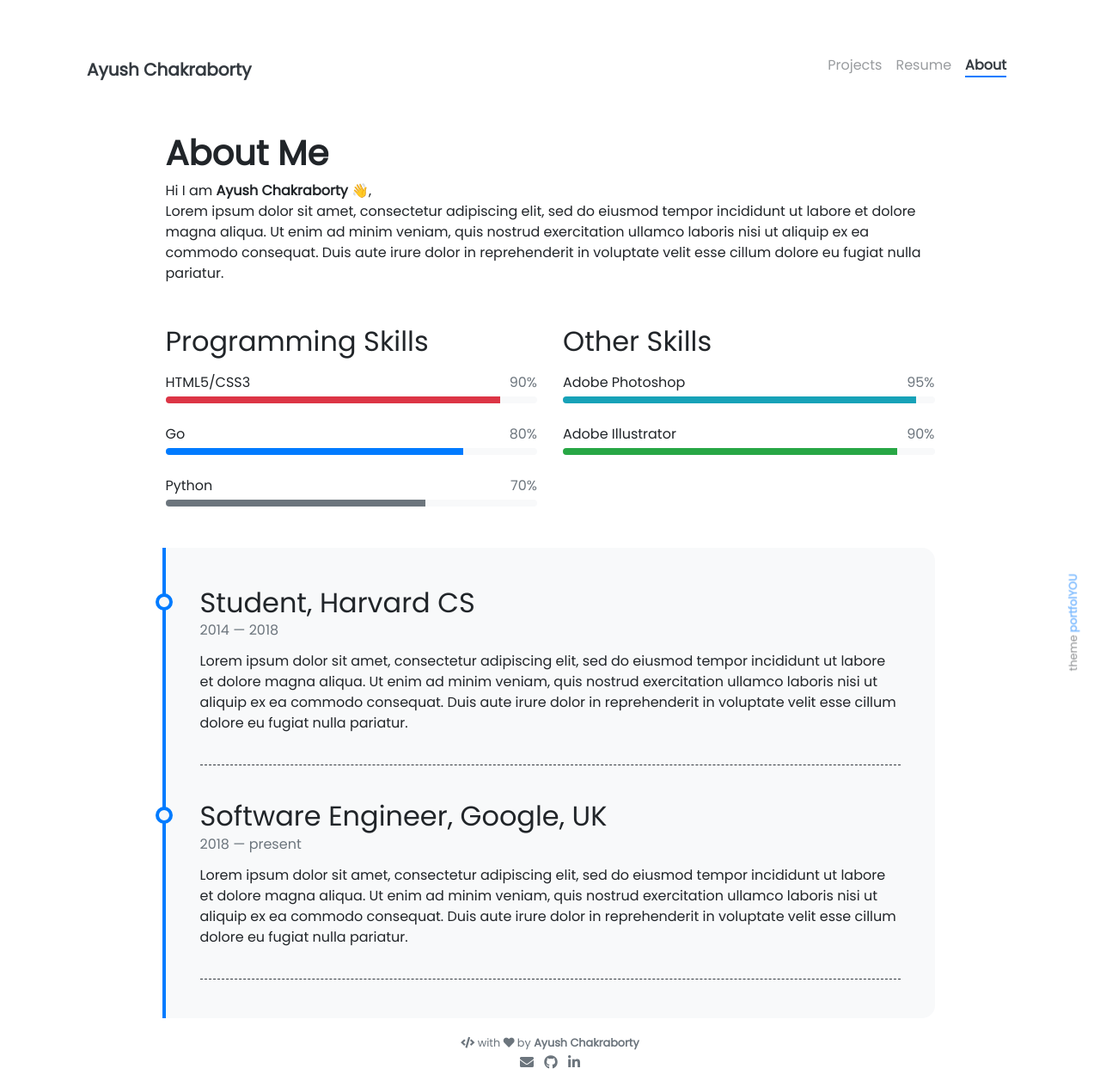
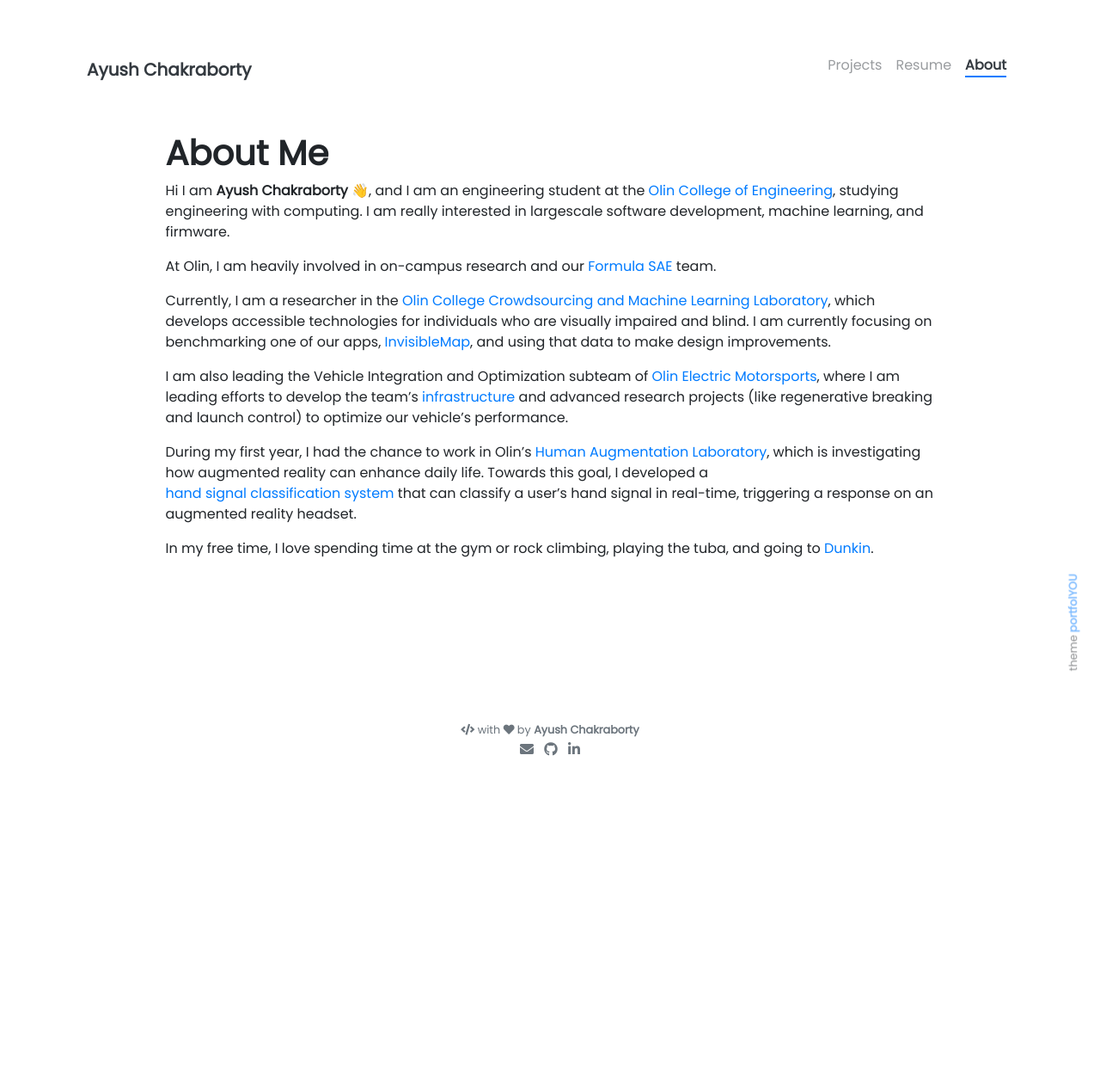
Before and after one commit to ayushchakra/ayushchakra.github.io, a Jekyll site: the page built from pages/about.md, in a window 1280 px wide. Shown: the whole page at 86% size. Built offline with Jekyll 4.4.1, drawn with Linux system fonts in a browser that asks for light colours; nearby versions of some CDN libraries; emoji names are drawn with the system emoji font; after the commit the page ends 900 px from its top, so only the background shows below that.

Commit message:
updated about me page

```diff
--- a/pages/about.md
+++ b/pages/about.md
@@ -7,14 +7,14 @@ weight: 3
 
 # **About Me**
 
-Hi I am **{{ site.author.name }}** :wave:,<br>
-Lorem ipsum dolor sit amet, consectetur adipiscing elit, sed do eiusmod tempor incididunt ut labore et dolore magna aliqua. Ut enim ad minim veniam, quis nostrud exercitation ullamco laboris nisi ut aliquip ex ea commodo consequat. Duis aute irure dolor in reprehenderit in voluptate velit esse cillum dolore eu fugiat nulla pariatur.
+Hi I am **{{ site.author.name }}** :wave:, and I am an engineering student at the [Olin College of Engineering](https://www.olin.edu/), studying engineering with computing. I am really interested in largescale software development, machine learning, and firmware.
 
-<div class="row">
-{% include about/skills.html title="Programming Skills" source=site.data.programming-skills %}
-{% include about/skills.html title="Other Skills" source=site.data.other-skills %}
-</div>
+At Olin, I am heavily involved in on-campus research and our [Formula SAE](https://www.fsaeonline.com/) team.
 
-<div class="row">
-{% include about/timeline.html %}
-</div>
+Currently, I am a researcher in the [Olin College Crowdsourcing and Machine Learning Laboratory](http://occam.olin.edu/), which develops accessible technologies for individuals who are visually impaired and blind. I am currently focusing on benchmarking one of our apps, [InvisibleMap](/projects/1-invisible-map-benchmarking), and using that data to make design improvements.
+
+I am also leading the Vehicle Integration and Optimization subteam of [Olin Electric Motorsports](https://pages.olin.edu/human-augmentation-lab/), where I am leading efforts to develop the team's [infrastructure]() and advanced research projects (like regenerative breaking and launch control) to optimize our vehicle's performance.
+
+During my first year, I had the chance to work in Olin's [Human Augmentation Laboratory](https://pages.olin.edu/human-augmentation-lab/), which is investigating how augmented reality can enhance daily life. Towards this goal, I developed a [hand signal classification system]() that can classify a user's hand signal in real-time, triggering a response on an augmented reality headset.
+
+In my free time, I love spending time at the gym or rock climbing, playing the tuba, and going to [Dunkin](https://www.dunkindonuts.com/en).
```
